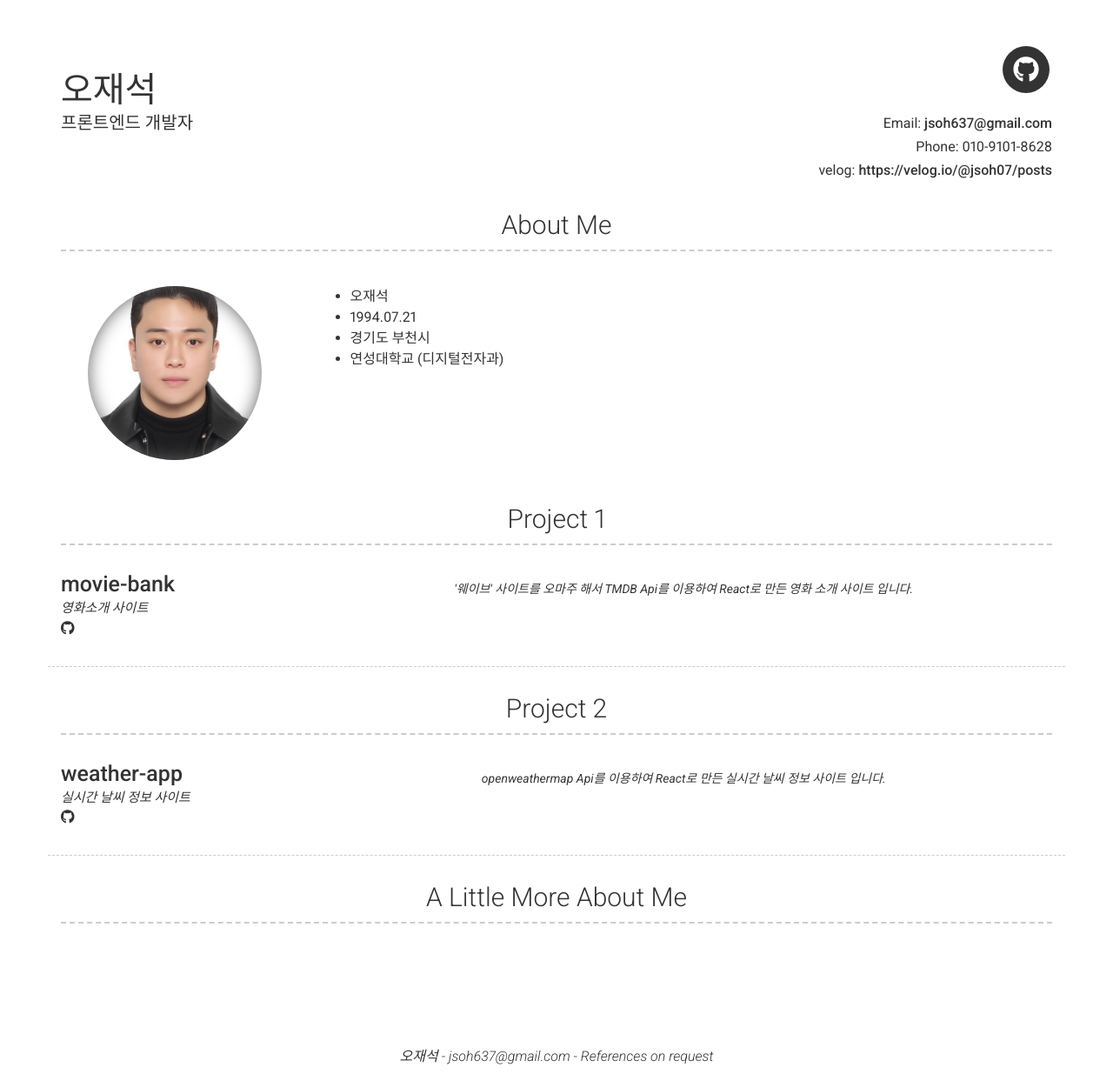
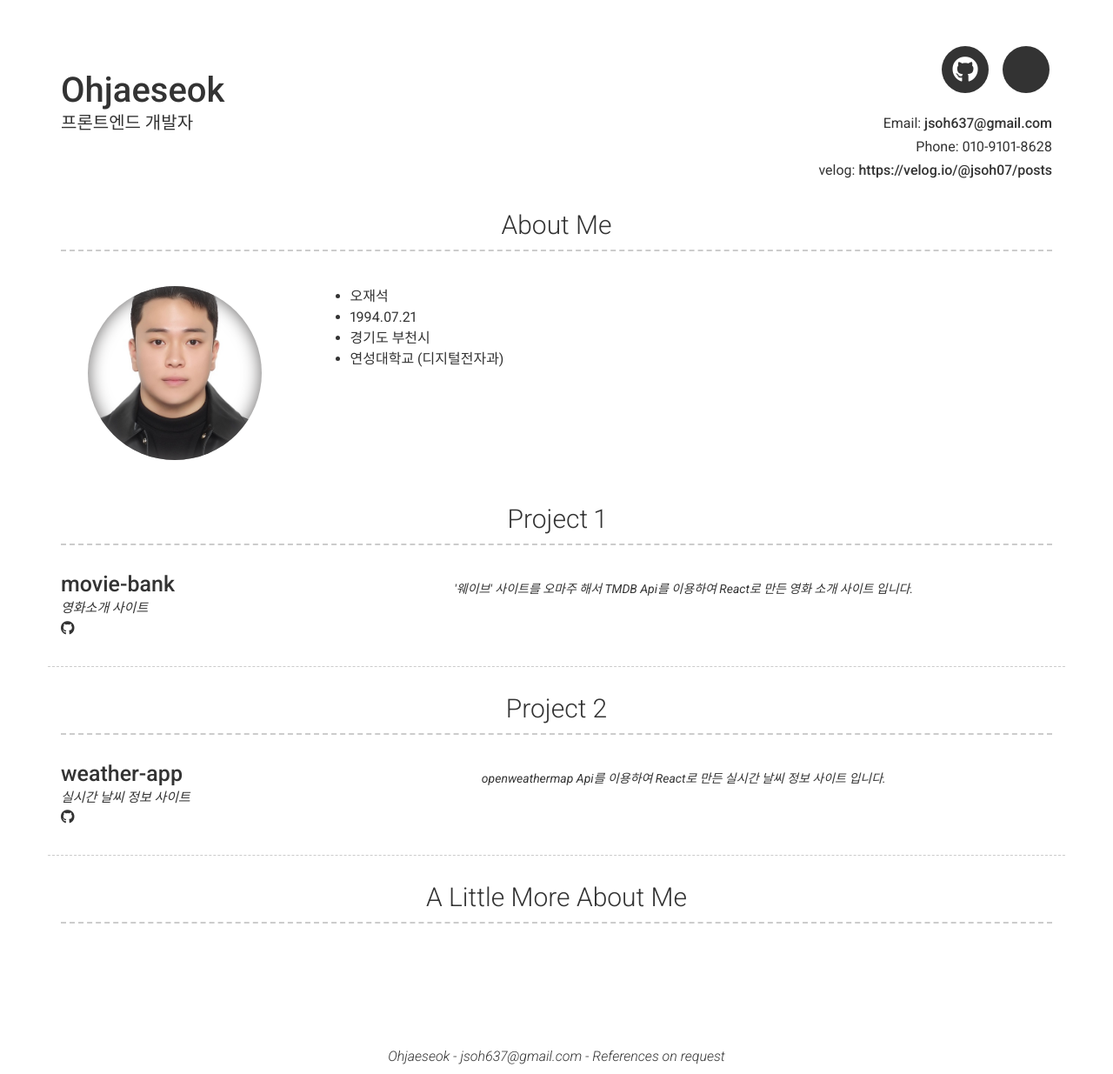
Before and after one commit to jsoh07/5hjae.github.io, a Jekyll site: the page built from index.md, in a window 1280 px wide. Shown: the whole page at 87% size. Built offline with Jekyll 4.4.1, drawn with Linux system fonts in a browser that asks for light colours; nearby versions of some CDN libraries.

Commit message:
수정14

```diff
--- a/_config.yml
+++ b/_config.yml
@@ -6,7 +6,7 @@ repository: Git repository where your resume will be hosted, only required if yo
 version: 2
 
 # Personal info
-name: 오재석
+name: Ohjaeseok
 title: 프론트엔드 개발자
 email: jsoh637@gmail.com
 # email_title: Email (Email title override)
@@ -24,19 +24,13 @@ github_username:  jsoh07
 velog.io_username: jsoh07
 
 # Additional icon links
-# additional_links:
-# - title: Link name
-#   icon: Font Awesome brand icon name (eg. fab fa-twitter) (https://fontawesome.com/icons?d=gallery&s=brands&m=free)
-#   url: Link url (eg. https://google.com)
+additional_links:
+- title: velog
+  icon: https://velog.io/
+  url: https://velog.io/@jsoh07/posts
 # - title: another link
 #   icon: font awesome brand icon name (eg. fab fa-twitter) (https://fontawesome.com/icons?d=gallery&s=brands&m=free)
 #   url: Link url (eg. https://google.com)
-
-# Google Analytics and Tag Manager
-# Using more than one of these may cause issues with reporting
-# gtm: "GTM-0000000"
-# gtag: "UA-00000000-0"
-# google_analytics: "UA-00000000-0"
 
 # About Section
 # about_title: About Me (Use this to override about section title)
```
